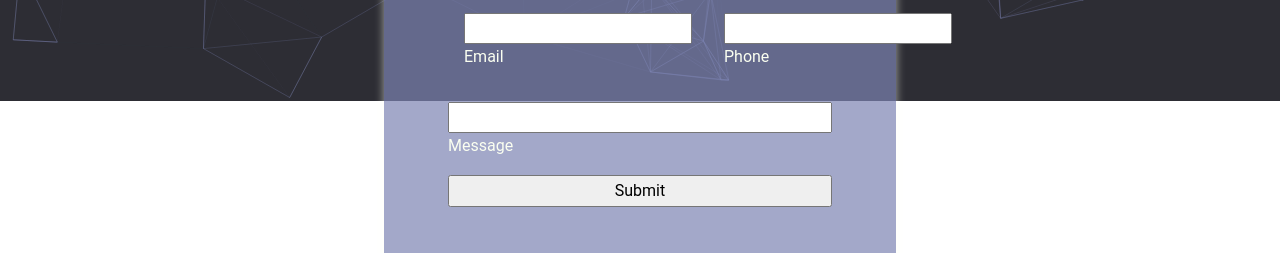
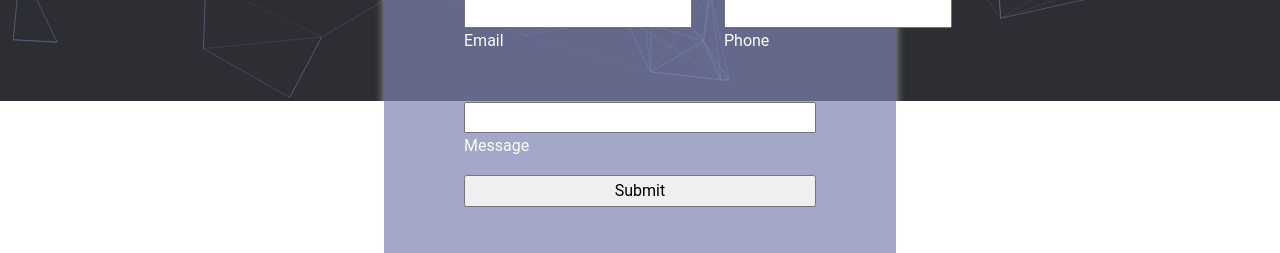
Before and after one commit to JaQwae/portfolio-page, a React (Vite) app: page /connect in a window 1280 px wide. Shown: the part 699-952 px from the top of the page. Built offline with nearby package versions, Linux system fonts and the light colour scheme.

Commit message:
contact form style styled

```diff
--- a/src/App.css
+++ b/src/App.css
@@ -77,7 +77,7 @@
 }
 
 /* formatting for each item that is in a two row column */
-.contact-form-two-box-row-container-item{
+.form-sections{
     display:flex;
     flex-direction: column;
     flex-grow: 2;
--- a/src/components/pages/Connect.jsx
+++ b/src/components/pages/Connect.jsx
@@ -4,28 +4,30 @@ const Connect = (theme) => {
             <h1 id='connect-page-title'>Connect With Me</h1>
             <form id={`connect-page-form-${theme.theme}`} className='connect-form-layout'>
                 <section class='contact-form-two-box-row-container'>
-                    <div class='contact-form-two-box-row-container-item'>
+                    <div class='form-sections'>
                         <input type='text' id='fname' name='fname'></input>
                         <label htmlFor='fname'>First name</label>
                     </div>
-                    <div class='contact-form-two-box-row-container-item'>
+                    <div class='form-sections'>
                         <input type='text' id='lname' name='lname'></input>
                         <label htmlFor='lname'>Last name</label>
                     </div>
                 </section>
                 <section class='contact-form-two-box-row-container'>
-                    <div class='contact-form-two-box-row-container-item'>
+                    <div class='form-sections'>
                         <input type='email' id='email' name='email'></input>
                         <label htmlFor='email'>Email</label>
                     </div>
-                    <div class='contact-form-two-box-row-container-item'>
+                    <div class='form-sections'>
                         <input type='text' id='phone-number' name='phone-number'></input>
                         <label htmlFor='phone-number'>Phone</label>
                     </div>
                 </section>
-                <input type='text' id='message' name='message'></input>
-                <label htmlFor='message'>Message</label>
-                <input type="submit" value="Submit"></input>
+                <section class='form-sections'>
+                    <input type='text' id='message' name='message'></input>
+                    <label htmlFor='message'>Message</label>
+                    <input type="submit" value="Submit"></input>
+                </section>
             </form>
         </div>
     )
```
